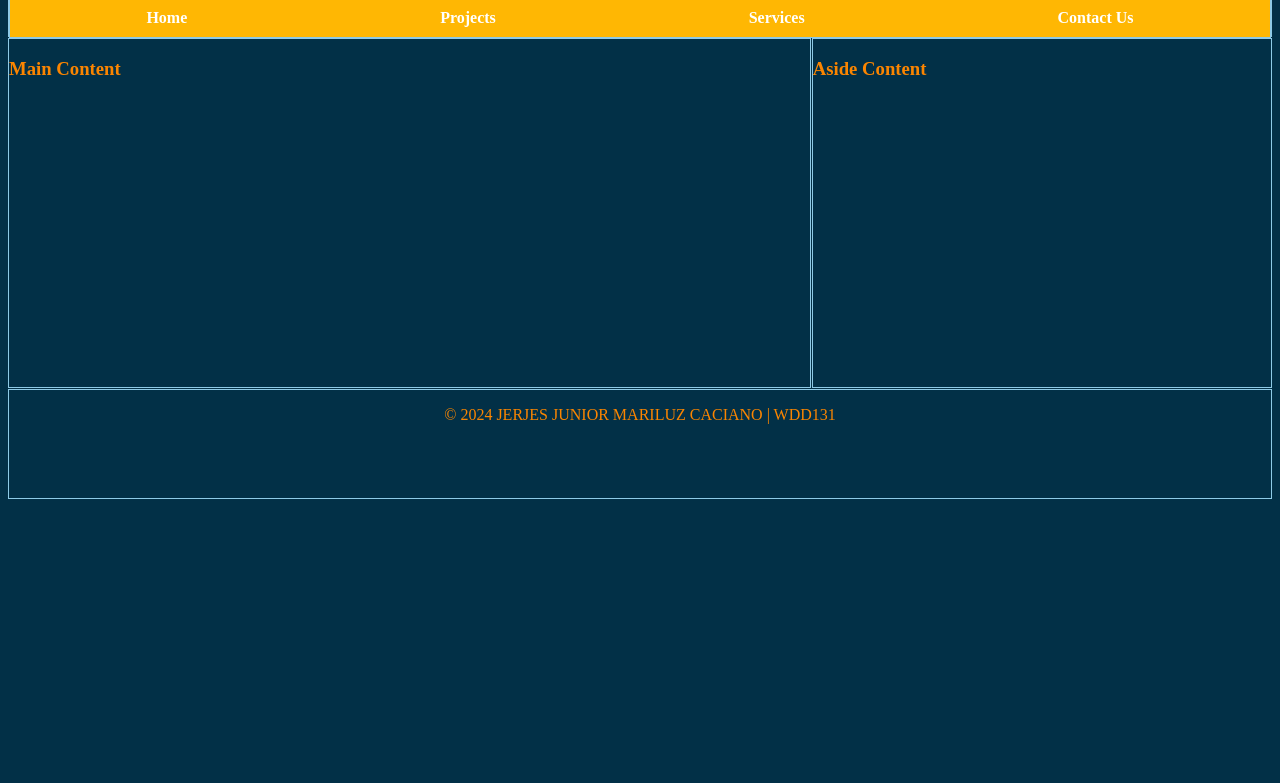
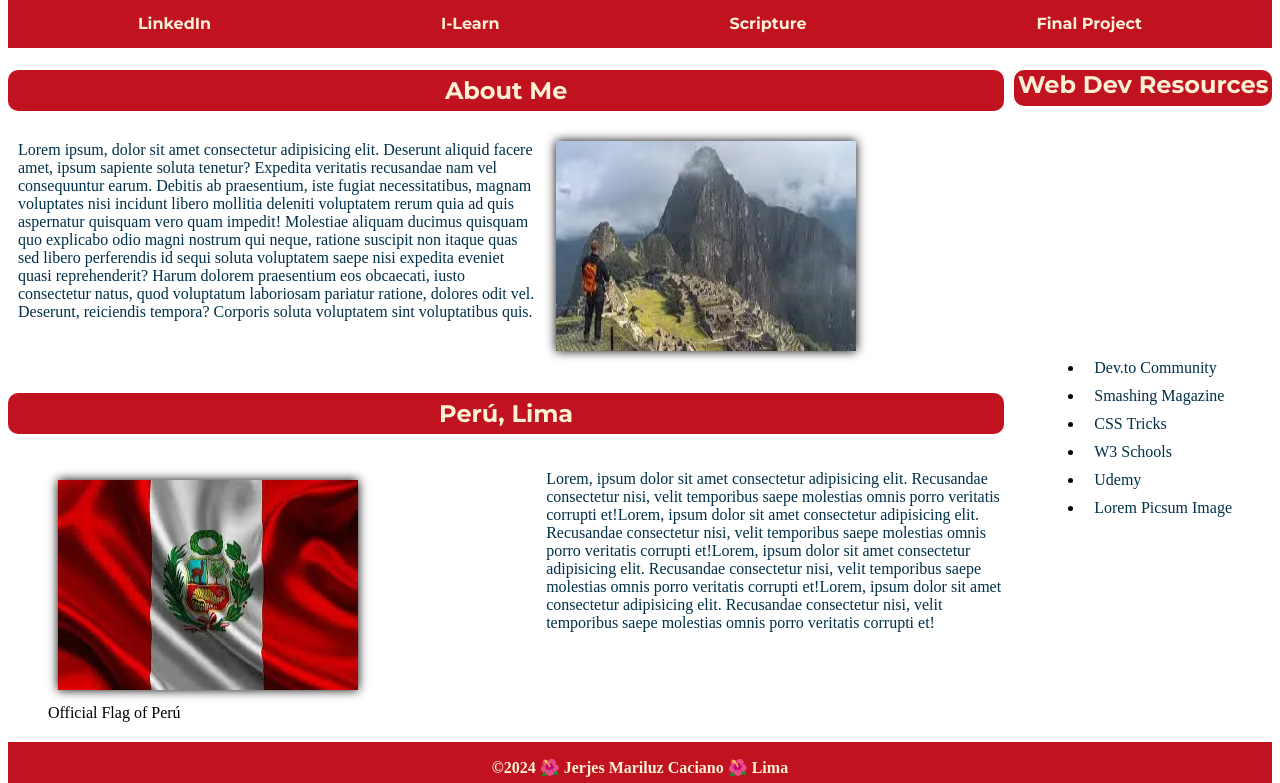
Before and after one commit to JJerjes/wdd131, a plain HTML site: page index.html in a window 1280 px wide. Shown: the part 91-874 px from the top of the page. Before the commit the page ends 800 px from the top, so only its background shows below. Drawn offline with Linux system fonts and the light colour scheme; a web font is replaced by a local one.

Commit message:
task week1

```diff
--- a/index.html
+++ b/index.html
@@ -1,31 +1,55 @@
 <!DOCTYPE html>
-<html lang="en">
+<html lang="en-US">
 <head>
     <meta charset="UTF-8">
     <meta name="viewport" content="width=device-width, initial-scale=1.0">
-    <title>JERJES JUNIOR MARILUZ CACIANO | WDD 131</title>
-    <link rel="stylesheet" href="./style/layout.css">
+    <title>WDD131 - Dynamuc Web Fundamentals | Jerjes Mariluz Caciano</title>
+    <link rel="stylesheet" href="./styles/base.css">
+    <script src="./scripts/getdates.js" defer></script>
+    <meta name="description" content="WDD131 Dynamuc Web Fundamentals">
+    <meta name="author" content="Jerjes Mariluz Caciano">
 </head>
 <body>
     <header>
-        <h1>Header Content</h1>
+        <h1>WDD131: Dynamuc Web Fundamentals-Jerjes Mariluz Caciano</h1>
         <nav>
-            <a href="#">Home</a>
-            <a href="#">Projects</a>
-            <a href="#">Services</a>
-            <a href="#">Contact Us</a>
+            <a href="https://www.linkedin.com/jobs/?original_referer=">LinkedIn</a>
+            <a href="https://www.byupathway.edu/">I-Learn</a>
+            <a href="https://www.churchofjesuschrist.org/study/scriptures">Scripture</a>
+            <a href="#">Final Project</a>
         </nav>
     </header>
-
     <main>
-        <h3>Main Content</h3>
+        <div>
+            <section class= "card-1" >
+                <h2 class="h2-1" >About Me</h2>
+                <p class="p-1">Lorem ipsum, dolor sit amet consectetur adipisicing elit. Deserunt aliquid facere amet, ipsum sapiente soluta tenetur? Expedita veritatis recusandae nam vel consequuntur earum. Debitis ab praesentium, iste fugiat necessitatibus, magnam voluptates nisi incidunt libero mollitia deleniti voluptatem rerum quia ad quis aspernatur quisquam vero quam impedit! Molestiae aliquam ducimus quisquam quo explicabo odio magni nostrum qui neque, ratione suscipit non itaque quas sed libero perferendis id sequi soluta voluptatem saepe nisi expedita eveniet quasi reprehenderit? Harum dolorem praesentium eos obcaecati, iusto consectetur natus, quod voluptatum laboriosam pariatur ratione, dolores odit vel. Deserunt, reiciendis tempora? Corporis soluta voluptatem sint voluptatibus quis.
+                </p>
+                <img src="./images/profile.webp" alt="photo profile">
+                <h2 class= "h2-2">Perú, Lima</h2>
+                <figure>
+                    <img class="img" src="./images/flag.webp" alt="Bandera de pais">
+                    <figcaption>Official Flag of Perú</figcaption>
+                </figure>
+                <p class="p-2">
+                    Lorem, ipsum dolor sit amet consectetur adipisicing elit. Recusandae consectetur nisi, velit temporibus saepe molestias omnis porro veritatis corrupti et!Lorem, ipsum dolor sit amet consectetur adipisicing elit. Recusandae consectetur nisi, velit temporibus saepe molestias omnis porro veritatis corrupti et!Lorem, ipsum dolor sit amet consectetur adipisicing elit. Recusandae consectetur nisi, velit temporibus saepe molestias omnis porro veritatis corrupti et!Lorem, ipsum dolor sit amet consectetur adipisicing elit. Recusandae consectetur nisi, velit temporibus saepe molestias omnis porro veritatis corrupti et!</p>
+            </section>
+            <section class=" card-2" >
+                <h2 class="h2">Web Dev Resources</h2>
+                <ul>
+                    <li><a href="https://dev.to/" target="_blank">Dev.to Community</a></li>
+                    <li><a href="https://www.smashingmagazine.com/" target="_blank">Smashing Magazine</a></li>
+                    <li><a href="https://css-tricks.com/" target="_blank">CSS Tricks</a></li>
+                    <li><a href="https://www.w3schools.com/" target="_blank">W3 Schools</a></li>
+                    <li><a href="https://www.udemy.com/es/" target="_blank">Udemy</a></li>
+                    <li><a href="https://picsum.photos/" target="_blank">Lorem Picsum Image</a></li>
+                </ul>
+            </section>
+        </div>
     </main>
-    <aside>
-        <h3>Aside Content</h3>
-    </aside>
-
     <footer>
-        <p>© 2024 JERJES JUNIOR MARILUZ CACIANO | WDD131</p>
+        <p><span id="currentyear"></span></p>
+        <p id="lastModified" ></p>
     </footer>
 </body>
 </html>
--- /dev/null
+++ b/scripts/getdates.js
@@ -0,0 +1,21 @@
+document.addEventListener('DOMContentLoaded', () => {
+    const currentyear = document.querySelector('#currentyear');
+    const today = new Date();
+
+    currentyear.innerHTML = `&copy;<span class='highlight'>${today.getFullYear()} 🌺 Jerjes Mariluz Caciano 🌺 Lima</span>`;
+
+    const lastModifiedDate = new Date(document.lastModified);
+    const options = {
+        year: 'numeric',
+        month: '2-digit',
+        day: 'numeric',
+        hour: '2-digit',
+        minute: '2-digit',
+        second: '2-digit',
+        hour12: false
+    };
+
+    const formattedDate = lastModifiedDate.toLocaleString('es-ES', options);
+
+    document.getElementById("lastModified").textContent = `Última modificación: ${formattedDate}`;
+});
--- /dev/null
+++ b/styles/base.css
@@ -0,0 +1,194 @@
+@import url('https://fonts.googleapis.com/css2?family=Ephesis&family=Gemunu+Libre:wght@200..800&family=Montserrat:ital,wght@0,100..900;1,100..900&family=Roboto:ital,wght@0,100;0,300;0,400;0,500;0,700;0,900;1,100;1,300;1,400;1,500;1,700;1,900&display=swap');
+
+* {
+    box-sizing: border-box;
+}
+
+:root {
+    --primary-color: #780000;
+    --second-color: #c1121f;
+    --third-color: #fdf0d5;
+    --fourth-color: #003049;
+    --fifth-color: #669bbc;
+}
+
+body {
+    display: grid;
+    grid-template-columns: auto auto auto auto;
+    grid-template-rows: 131px 690px 80px;
+    gap: 2px;
+}
+
+body > * {
+
+
+}
+
+header {
+    grid-column: 1/ 5;
+    text-align: center;
+
+}
+
+h1 {
+    font-family: Montserrat;
+    font-weight: bold;
+    color: var(--fourth-color);
+}
+
+h2 {
+    font-family: Montserrat;
+    font-weight: 700;
+    color: var(--primary-color);
+}
+
+nav {
+    display: flex;
+    justify-content: space-around;
+    align-items: center;
+    padding: 15px;
+    background-color: var(--second-color);
+
+}
+
+nav a {
+
+    font-family: Montserrat;
+    font-weight: 700;
+    text-decoration: none;
+    color: var(--third-color);
+}
+
+@media screen and (max-width:910px){
+    nav {
+        flex-direction: column;
+    }
+    nav a {
+        margin: 2px;
+    }
+}
+
+main {
+    grid-column: 1/5;
+}
+
+div {
+    display: grid;
+    grid-column: auto auto auto auto auto;
+    grid-template-rows: 700px 500px;
+    justify-content: space-around;
+    gap: 10px;
+}
+
+.card-1 {
+    grid-column: 1 / 4 ;
+    display: grid;
+    grid-template-columns: auto auto;
+}
+
+.card-1 .h2-1 {
+    grid-column: 1/3;
+    justify-content: center;
+    align-content: center;
+    text-align: center;
+    color: var(--third-color);
+    border-radius: 10px;
+    background-color: var(--second-color);
+}
+
+.card-1 .p-1 {
+    grid-column: 1/2;
+    justify-content: center;
+    align-content: stretch;
+    color: var(--fourth-color);
+    margin: 10px;
+}
+
+.card-1 img {
+    width: 300px;
+    height: 210px;
+    margin: 10px;
+    box-shadow: 0 0 10px;
+    grid-column: 2/3;
+    justify-content: center;
+    align-content: center;
+}
+
+.card-1 .h2-2 {
+    grid-column: 1/3;
+    justify-content: center;
+    align-content: center;
+    text-align: center;
+    border-radius: 10px;
+    color: var(--third-color);
+    background-color: var(--second-color);
+
+}
+
+.card-1 .p-2 {
+    grid-column: 2/3;
+    color: var(--fourth-color);
+}
+
+.card-2 {
+    display: grid;
+    grid-column: 4/ 6;
+    grid-template-columns: auto;
+}
+
+ .card-2 .h2 {
+    grid-column: 1/2;
+    height: 36px;
+    border-radius: 10px;
+    color: var(--third-color);
+    background-color: var(--second-color);
+    text-align: center;
+}
+
+.card-2 ul {
+    margin: 20px;
+}
+
+.card-2 ul li{
+    margin: 10px;
+    justify-content: center;
+    align-content: center;
+}
+
+.card-2 ul a {
+    text-decoration: none;
+    margin: 10px;
+    color: var(--fourth-color);
+}
+
+@media screen and (max-width: 910px) {
+    .card-2 {
+        grid-column: 1/5;
+    }
+}
+
+footer {
+    grid-column: 1/ 5;
+    color: var(--third-color);
+    background-color: var(--second-color);
+}
+
+footer p {
+    display: grid;
+    justify-content: center;
+    align-content: center;
+    margin: 0.25rem;
+    font-weight: 700;
+}
+footer p {
+    text-align: center;
+    margin-top: 1rem;
+  }
+
+
+
+@media all and (max-width:910px) {
+    body {
+        grid-template-rows: 240px 1100px  80px;
+    }
+}
--- a/style/layout.css
+++ b/week01/style/layout.css
@@ -26,7 +26,6 @@ header {
 
 nav {
     display: flex;
-    grid-column: 1/4;
     padding: 10px;
     justify-content: space-around;
     align-items: center;
@@ -37,7 +36,7 @@ nav {
 nav a {
     color: var(--text-color-nav);
     font-weight: bolder;
-    align-content: center;
+    /* align-content: center; */
     text-decoration: none;
 }
 
@@ -70,6 +69,6 @@ footer {
     }
 
     body {
-        grid-template-rows: 190px 170px 170px 170px;
+        grid-template-rows: 225px 170px 170px 170px;
     }
 }
```
Also changed, not shown: week01/index.html (added, +33 -0 lines), images/flag.webp (added), images/profile.webp (added).
